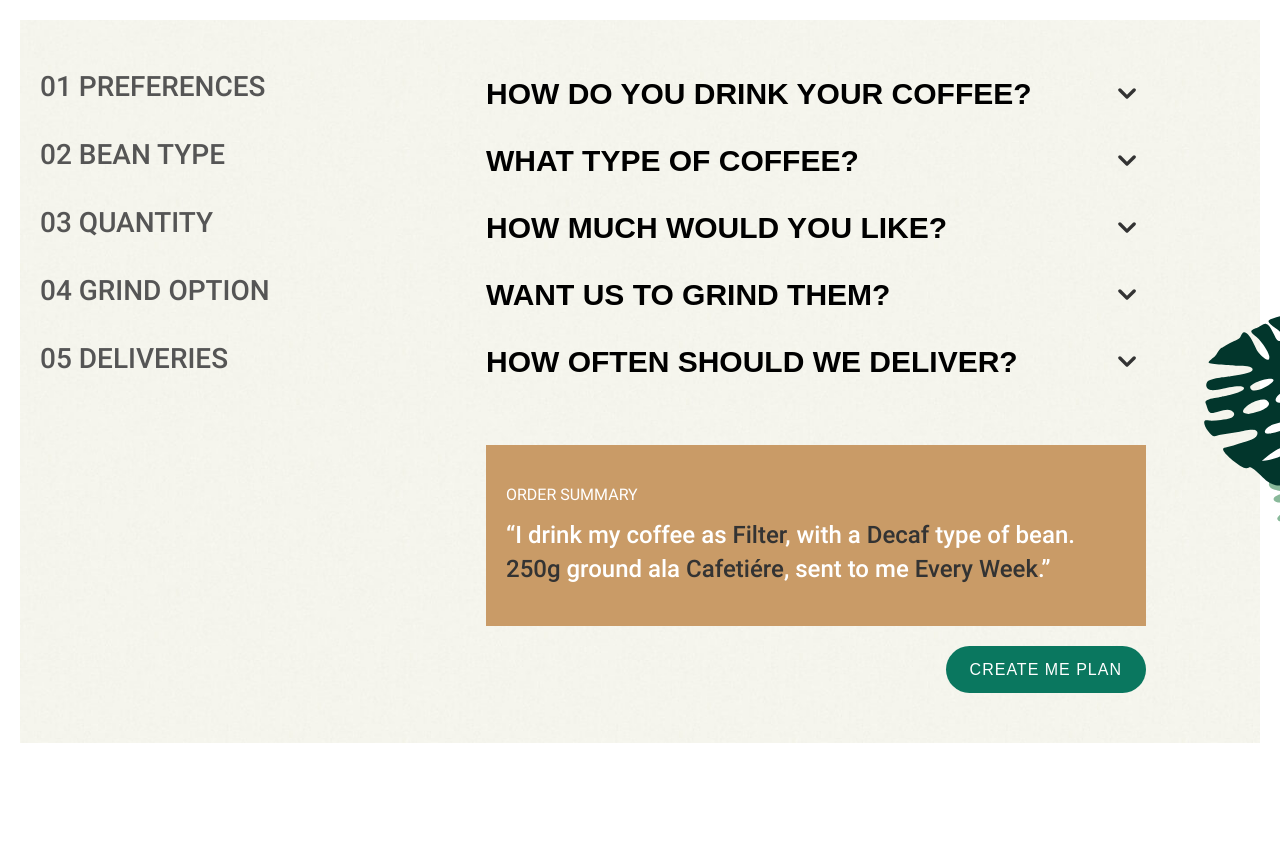
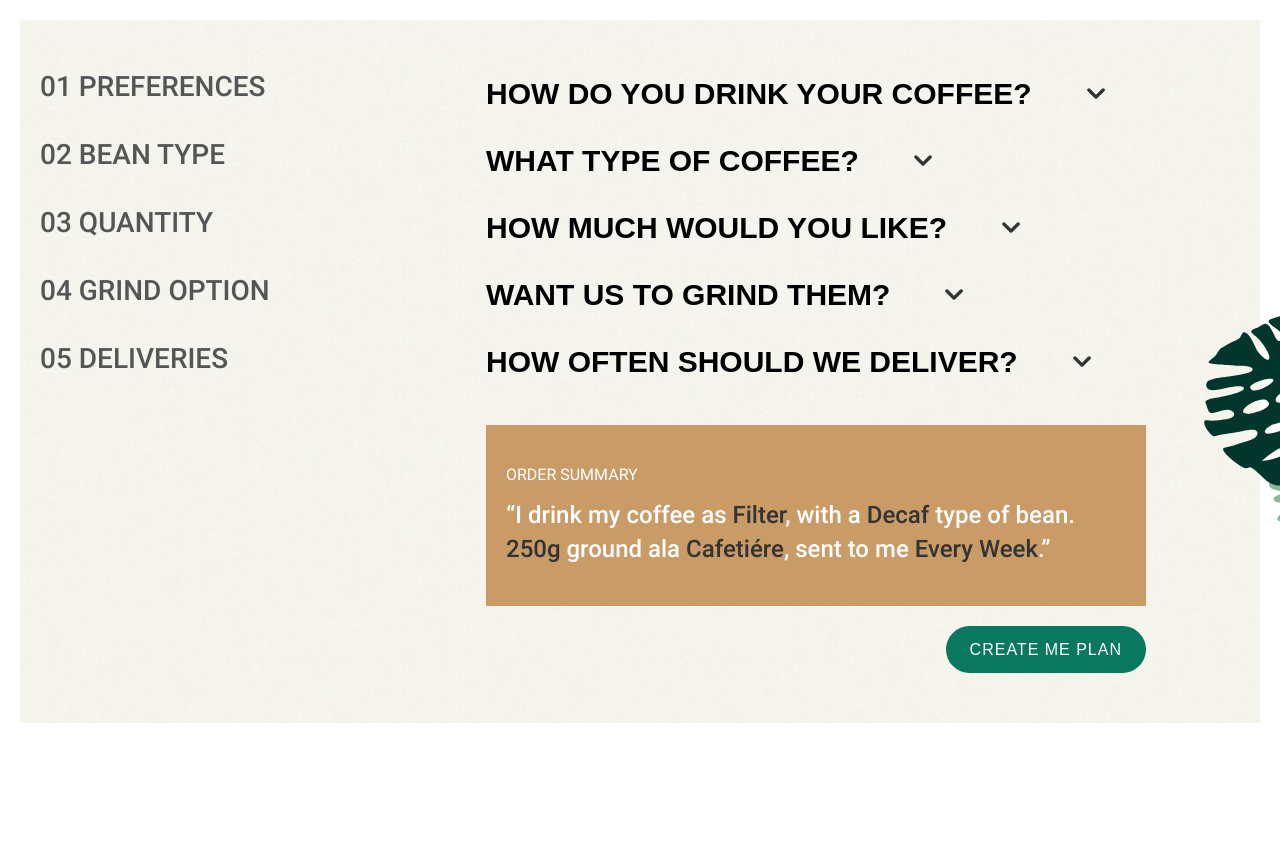
Before and after one commit to SayramovAzizbek/Azizbek-Coffee-Roasters, a plain HTML site: page plan.html in a window 1280 px wide. Shown: the part 1388-2239 px from the top of the page. Drawn offline with Linux system fonts and the light colour scheme.

Commit message:
change bg-img to after element and rotate the after element

```diff
--- a/css/main.css
+++ b/css/main.css
@@ -904,6 +904,8 @@ footer {
 }
 
 .question-btn {
+    display: flex;
+    align-items: center;
     width: 660px;
     margin-bottom: 20px;
     -moz-text-align-last: left;
@@ -913,11 +915,17 @@ footer {
     line-height: 47px;
     color: var(--main-black-color);
     background-color: transparent;
+    border: none;
+    text-transform: uppercase;
+}
+
+.question-btn::after {
+    content: '';
+    width: 18px;
+    height: 11px;
+    margin-left: 55px;
     background-image: url('../images/arrow-down.svg');
     background-repeat: no-repeat;
-    background-position: right 10px center;
-    border: none;
-    text-transform: uppercase;
 }
 
 .question-box {
@@ -928,6 +936,10 @@ footer {
     display: -webkit-box;
     display: -ms-flexbox;
     display: flex;
+}
+
+.question-show-On .question-btn::after {
+    transform: rotate(180deg);
 }
 
 .question-label {
```
